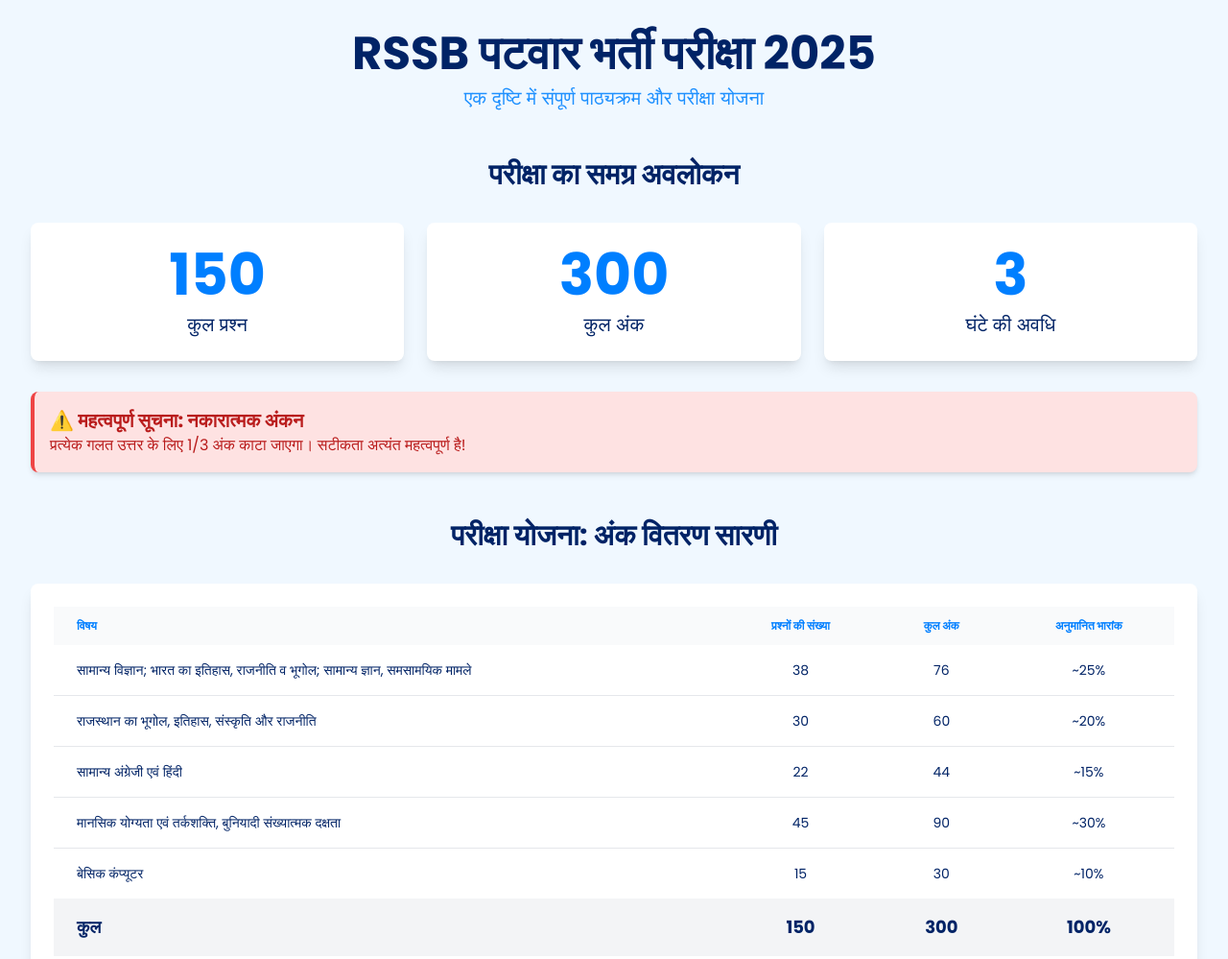
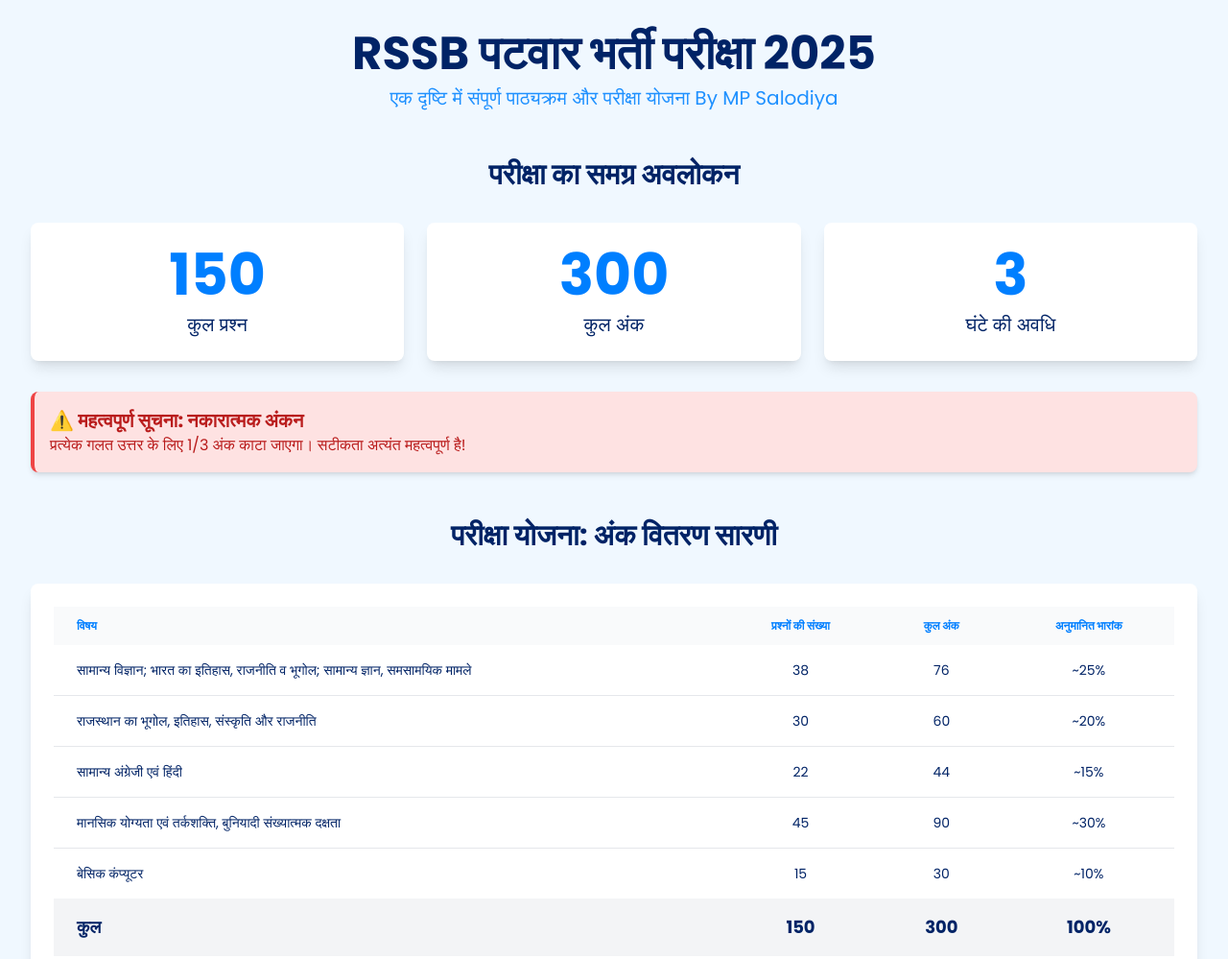
Before and after one commit to Dream-Link/PATWAR-SYLLABUS, a plain HTML site: page index.html in a window 1280 px wide. Shown: the top 999 px of the page at 96% size. Drawn offline with nearby package versions, Linux system fonts and the light colour scheme; a web font is replaced by a local one.

Commit message:
index.html

```diff
--- a/index.html
+++ b/index.html
@@ -46,7 +46,7 @@
 
         <header class="text-center mb-12">
             <h1 class="text-4xl md:text-5xl font-bold text-[#002366] mb-2">RSSB पटवार भर्ती परीक्षा 2025</h1>
-            <p class="text-xl text-[#1E90FF]">एक दृष्टि में संपूर्ण पाठ्यक्रम और परीक्षा योजना</p>
+            <p class="text-xl text-[#1E90FF]">एक दृष्टि में संपूर्ण पाठ्यक्रम और परीक्षा योजना By MP Salodiya</p>
         </header>
 
         <main>
```
